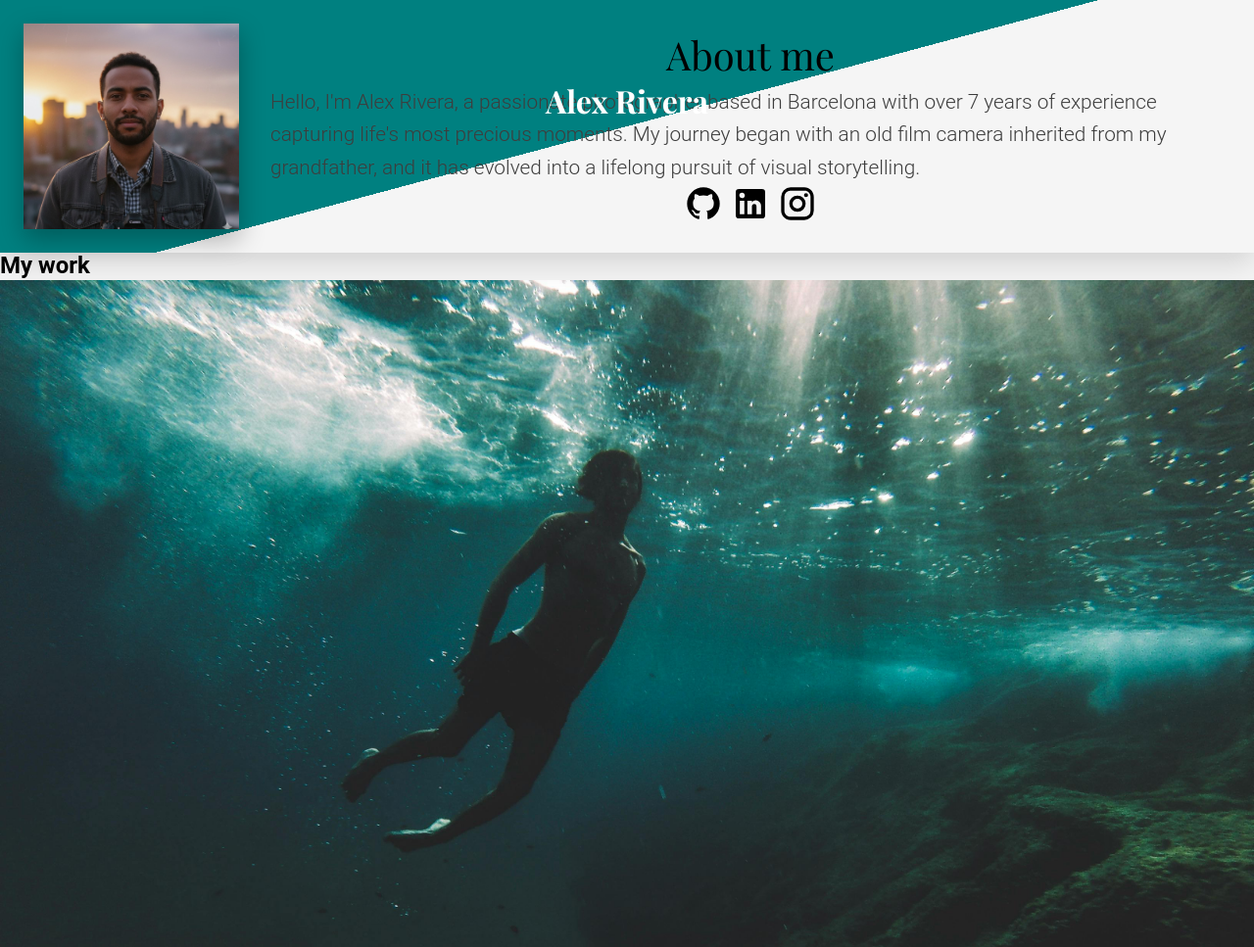
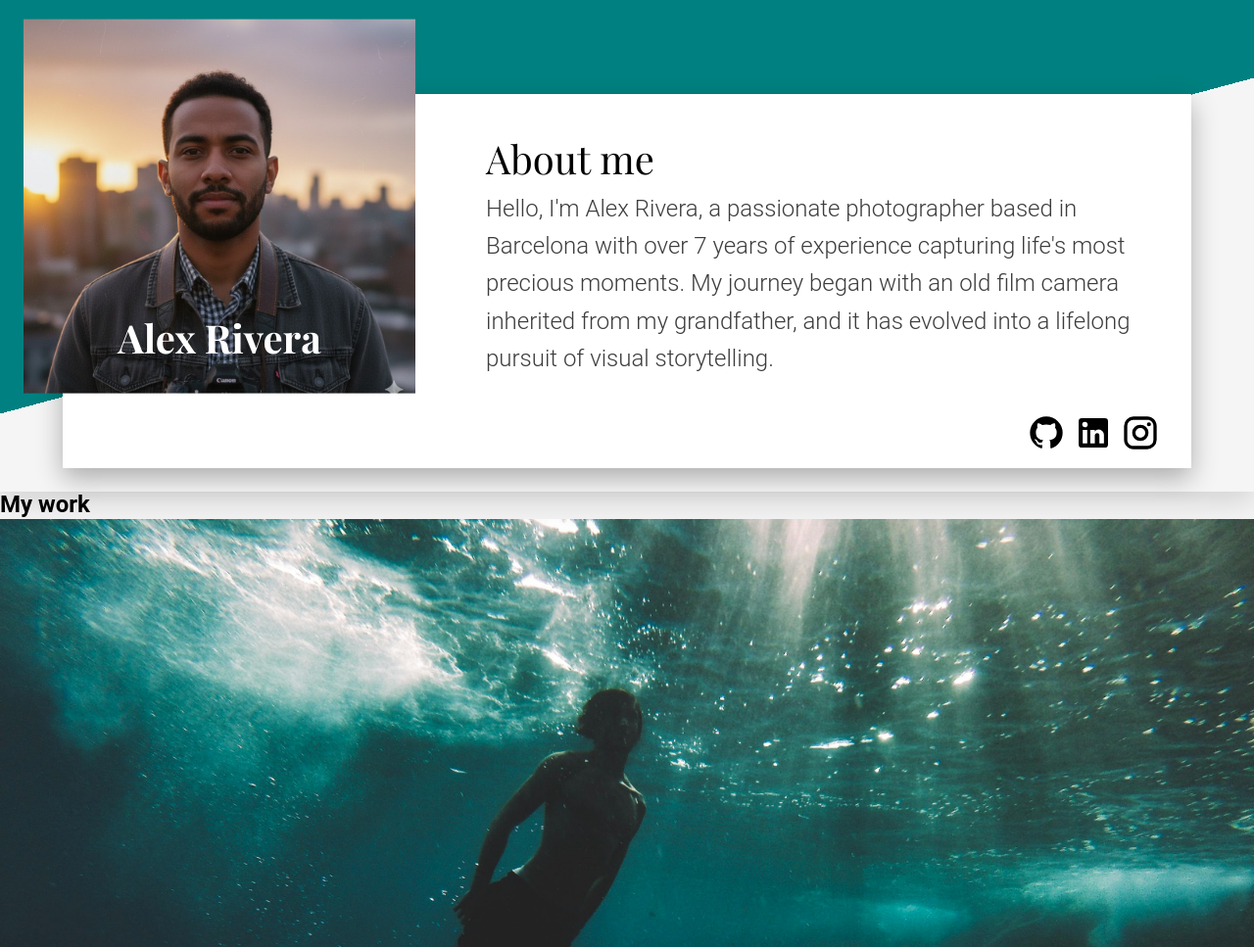
Before and after one commit to ktorres63/TOP-Responsive-Portfolio, a website built with Vite: page index.html in a window 1280 px wide. Shown: the top 967 px of the page at 98% size. Built offline with nearby package versions, Linux system fonts and the light colour scheme; a web font is replaced by a local one.

Commit message:
Finish header

```diff
--- a/index.html
+++ b/index.html
@@ -7,12 +7,20 @@
     <title>Responsive Portfolio</title>
   </head>
   <body>
-
     <header class="header-hero">
       <img class="photo" src="imgs/AlexPhoto.jpg" alt="Profile photo" />
       <h1 class="name">Alex Rivera</h1>
 
       <div class="content">
+        <div class="content-photo">
+          <img
+            class="photo-desktop"
+            src="imgs/AlexPhoto.jpg"
+            alt="Profile photo"
+          />
+          <h1 class="content-photo-name">Alex Rivera</h1>
+        </div>
+        <div class="content-text">
           <h2>About me</h2>
           <p>
             Hello, I'm Alex Rivera, a passionate photographer based in Barcelona
@@ -21,6 +29,7 @@
             grandfather, and it has evolved into a lifelong pursuit of visual
             storytelling.
           </p>
+        </div>
         <div class="hero-links">
           <a href="https://www.github.com" target="_blank">
             <img src="icons/github.svg" alt="github icon" />
--- a/src/styles/header.css
+++ b/src/styles/header.css
@@ -22,10 +22,12 @@
   width: 30rem;
   box-shadow: 0 10px 25px rgba(0, 0, 0, 0.3);
 }
-
+.content-photo {
+  display: none;
+}
 .name {
   position: absolute;
-  top: 40%;
+  top: 33%;
   left: 50%;
   transform: translate(-50%, -50%);
 
@@ -35,11 +37,12 @@
   white-space: nowrap;
 }
 .content {
+  margin-top: 1rem;
   display: flex;
   flex-direction: column;
   justify-content: center;
   align-items: center;
-
+  gap: 1rem;
 }
 .content h2 {
   font-family: "Playfair Display", serif;
@@ -49,7 +52,7 @@
 .content p {
   font-family: Roboto;
   color: var(--text-secondary);
-  font-size: 1.3rem;
+  font-size: 1.5rem;
   font-weight: 300;
 }
 
@@ -61,16 +64,116 @@ a img {
   width: 2.5rem;
   height: 2.5rem;
 }
+@media (min-width: 375px) and (max-width: 475px) {
+  .name {
+    top: 40%;
+    left: 50%;
+    transform: translate(-50%, -50%);
+    font-size: 3rem;
+  }
+}
 
 @media (min-width: 768px) {
+  .header-hero {
+    padding-left: 4rem;
+    padding-right: 4rem;
+    padding-top: 5rem;
+  }
   .photo {
+    display: none;
+  }
+  .content-photo {
+    display: block;
+  }
+  .photo-desktop {
     float: left;
-    width: 220px;
+    width: 20rem;
+    margin-left: -3rem;
     margin-right: 2rem;
+    margin-top: -4rem;
+  }
+  .content-photo-name {
+    display: none;
+  }
+  .content {
+    display: block;
+    font-size: 1.05rem;
+    line-height: 1.6;
+    background-color: white;
+    box-shadow: 0 10px 25px rgba(0, 0, 0, 0.3);
+  }
+  .content:after {
+    content: "";
+    display: block;
+    clear: both;
+  }
+  .name {
+    top: 11%;
+    left: 68%;
+    font-size: 3rem;
+    font-weight: 400;
+  }
+  .hero-links {
+    padding: 0 2rem 1rem 2rem;
+    display: flex;
+    gap: 0.5rem;
+    justify-self: flex-end;
+  }
+  .content h2 {
+    padding-top: 2rem;
+  }
+  .content p {
+    padding: 0 2rem 2rem 2rem;
+  }
+}
+@media (min-width: 1024px) {
+  .name {
+    display: none;
+  }
+  .content {
+    display: grid;
+    grid-template-columns: auto 1fr;
+    grid-template-rows: auto auto;
+    gap: 0;
   }
 
-  .content {
-    font-size: 1.05rem;
-    line-height: 1.6;
+  .hero-links {
+    grid-column: 2;
+    align-self: end;
+  }
+
+  .content-text {
+    padding: 2rem;
+  }
+  .content-text h2,
+  .content-text p {
+    padding: 0;
+  }
+
+  .content-photo {
+    position: relative;
+    grid-row: span 2;
+    transform: translate(-10%,-20%);
+  }
+
+  .photo-desktop {
+    display: block;
+    width: 25rem;
+    margin: 0;
+    float: none;
+
+  }
+
+  .content-photo-name {
+    display: block;
+    position: absolute;
+    top: 85%;
+    left: 50%;
+    transform: translate(-50%, -50%);
+    z-index: 2;
+    color: white;
+    font-size: 2.5rem;
+    font-family: "Playfair Display", serif;
+    white-space: nowrap;
   }
 }
```
Lines whose indentation alone changed are shown as unchanged.
